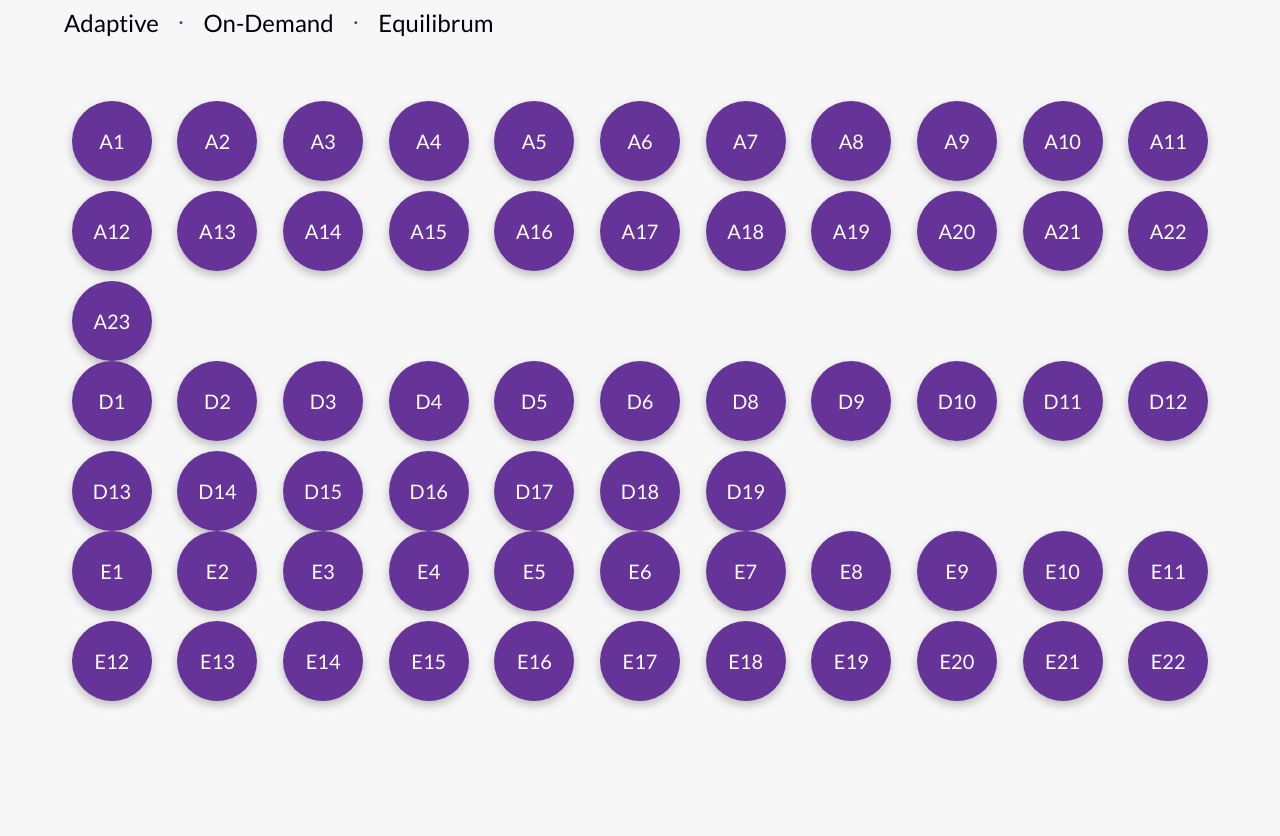
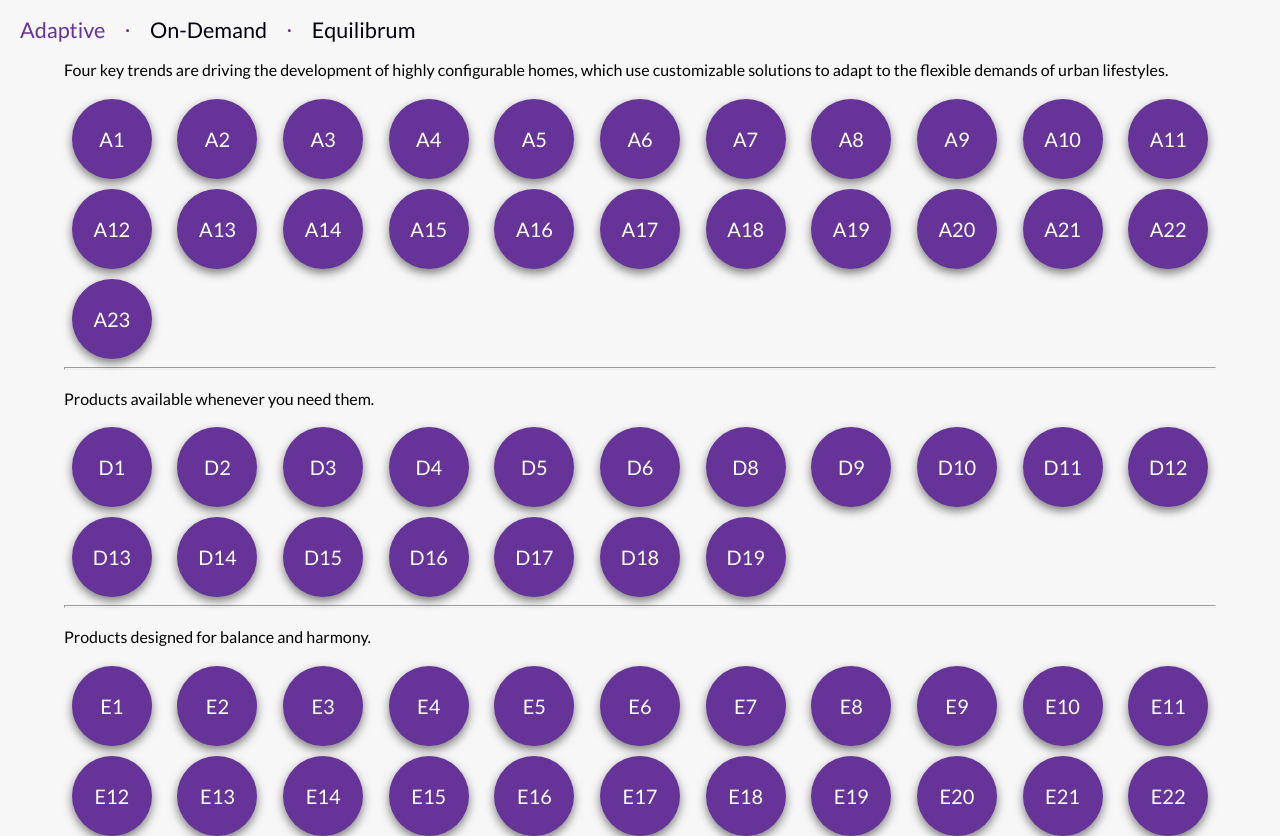
Before and after one commit to psurrena11/fohl-mobile, a website built with Vite: page index.html in a window 1280 px wide. Shown: the part 63-899 px from the top of the page. Before the commit the page ends 828 px from the top, so only its background shows below. Built offline with nearby package versions, Linux system fonts and the light colour scheme.

Commit message:
header and description updates

```diff
--- a/index.html
+++ b/index.html
@@ -30,11 +30,13 @@
 	<main>
 
 		<div id="circle-nav">
-			<a href="#adaptive">Adaptive</a>
-			<span class="bullet">&bull;</span>
-			<a href="#on-demand">On-Demand</a>
-			<span class="bullet">&bull;</span>
-			<a href="#equilibrum">Equilibrum</a>
+			<div class="category-links">
+				<a href="#adaptive" class="active">Adaptive</a>
+				<span class="bullet">&bull;</span>
+				<a href="#on-demand">On-Demand</a>
+				<span class="bullet">&bull;</span>
+				<a href="#equilibrum">Equilibrum</a>
+			</div>
 		</div>
 
 		<section id="circles">
--- a/js/layout-circles.js
+++ b/js/layout-circles.js
@@ -47,16 +47,38 @@ document.addEventListener('DOMContentLoaded', () => {
     }, {});
 
     // Define the desired order of categories for display
-    const categoryOrder = ['adaptive', 'on-demand', 'equilibrum'];
+    const categoryOrder = ['adaptive', 'on-demand', 'equilibrium'];
 
     // Generate HTML for each group in the specified order
     categoryOrder.forEach(category => {
       if (groupedData[category]) {
+
+        // --- START: ADDED LOGIC ---
+        // If the category is on-demand or equilibrium, add an <hr>
+        if (category === 'on-demand' || category === 'equilibrium') {
+          const hr = document.createElement('hr');
+          circlesContainer.appendChild(hr);
+        }
+        // --- END: ADDED LOGIC ---
+
         // Create a header for the category
-        const anchor = document.createElement('span');
-        //anchor.textContent = category.charAt(0).toUpperCase() + category.slice(1);
-        anchor.id = category.toLowerCase();
-        circlesContainer.appendChild(anchor);
+        /*
+        const header = document.createElement('h2');
+        header.textContent = category.charAt(0).toUpperCase() + category.slice(1);
+        header.className = 'category-header';
+        circlesContainer.appendChild(header);
+        */
+
+        const description = document.createElement('p');
+        if (category === 'adaptive') {
+          description.textContent = 'Four key trends are driving the development of highly configurable homes, which use customizable solutions to adapt to the flexible demands of urban lifestyles.';
+        } else if (category === 'on-demand') {
+            description.textContent = 'Products available whenever you need them.';
+        } else if (category === 'equilibrium') {
+            description.textContent = 'Products designed for balance and harmony.';
+        }
+        description.className = 'category-description';
+        circlesContainer.appendChild(description);
 
         // Create a container to hold the circles for this group
         const groupContainer = document.createElement('div');
--- a/public/data.json
+++ b/public/data.json
@@ -463,7 +463,7 @@
   {
     "id": 43,
     "exhibit-num": "e1",
-    "category": "equilibrum",
+    "category": "equilibrium",
     "title": "Click And Grow",
     "company": "clickandgrow",
     "social": "psfk.com/e1",
@@ -474,7 +474,7 @@
   {
     "id": 44,
     "exhibit-num": "e2",
-    "category": "equilibrum",
+    "category": "equilibrium",
     "title": "Pétale Lamp",
     "company": "Luceplan",
     "social": "psfk.com/e2",
@@ -485,7 +485,7 @@
   {
     "id": 45,
     "exhibit-num": "e3",
-    "category": "equilibrum",
+    "category": "equilibrium",
     "title": "Snaidero Greenhood",
     "company": "Snaidero",
     "social": "psfk.com/e3",
@@ -496,7 +496,7 @@
   {
     "id": 46,
     "exhibit-num": "e4",
-    "category": "equilibrum",
+    "category": "equilibrium",
     "title": "Koubachi Plant Monitor",
     "company": "Koubachi",
     "social": "psfk.com/e4",
@@ -507,7 +507,7 @@
   {
     "id": 47,
     "exhibit-num": "e5",
-    "category": "equilibrum",
+    "category": "equilibrium",
     "title": "Smart Body Analyzer Scale",
     "company": "Withings",
     "social": "psfk.com/e5",
@@ -518,7 +518,7 @@
   {
     "id": 48,
     "exhibit-num": "e6",
-    "category": "equilibrum",
+    "category": "equilibrium",
     "title": "Withings Pressure Monitor",
     "company": "Withings",
     "social": "psfk.com/e6",
@@ -529,7 +529,7 @@
   {
     "id": 49,
     "exhibit-num": "e7",
-    "category": "equilibrum",
+    "category": "equilibrium",
     "title": "Jawbone UP",
     "company": "Jawbone",
     "social": "psfk.com/e7",
@@ -540,7 +540,7 @@
   {
     "id": 50,
     "exhibit-num": "e8",
-    "category": "equilibrum",
+    "category": "equilibrium",
     "title": "Urbio Wall-storage System",
     "company": "Urbio",
     "social": "psfk.com/e8",
@@ -551,7 +551,7 @@
   {
     "id": 51,
     "exhibit-num": "e9",
-    "category": "equilibrum",
+    "category": "equilibrium",
     "title": "Smart Mirror",
     "company": "Mingzherpoh",
     "social": "psfk.com/e9",
@@ -562,7 +562,7 @@
   {
     "id": 52,
     "exhibit-num": "e10",
-    "category": "equilibrum",
+    "category": "equilibrium",
     "title": "EcoVéa Shower",
     "company": "Reveeco",
     "social": "psfk.com/e10",
@@ -573,7 +573,7 @@
   {
     "id": 53,
     "exhibit-num": "e11",
-    "category": "equilibrum",
+    "category": "equilibrium",
     "title": "LG Watterless Washing Machine",
     "company": "LG",
     "social": "psfk.com/e11",
@@ -584,7 +584,7 @@
   {
     "id": 54,
     "exhibit-num": "e12",
-    "category": "equilibrum",
+    "category": "equilibrium",
     "title": "Flat Coffee Table",
     "company": "Resource Furnitur",
     "social": "psfk.com/e12",
@@ -595,7 +595,7 @@
   {
     "id": 55,
     "exhibit-num": "e13",
-    "category": "equilibrum",
+    "category": "equilibrium",
     "title": "Dezibel Floor Screen",
     "company": "Zilenzio",
     "social": "psfk.com/e13",
@@ -606,7 +606,7 @@
   {
     "id": 56,
     "exhibit-num": "e14",
-    "category": "equilibrum",
+    "category": "equilibrium",
     "title": "Andrea Air Filter",
     "company": "Andrea Air",
     "social": "psfk.com/e14",
@@ -617,7 +617,7 @@
   {
     "id": 57,
     "exhibit-num": "e15",
-    "category": "equilibrum",
+    "category": "equilibrium",
     "title": "Window Socket",
     "company": "Kyuho Song / Boa Oh",
     "social": "psfk.com/e15",
@@ -628,7 +628,7 @@
   {
     "id": 58,
     "exhibit-num": "e16",
-    "category": "equilibrum",
+    "category": "equilibrium",
     "title": "AquaFarm",
     "company": "BTTR Ventures",
     "social": "psfk.com/e16",
@@ -639,7 +639,7 @@
   {
     "id": 59,
     "exhibit-num": "e17",
-    "category": "equilibrum",
+    "category": "equilibrium",
     "title": "Soma Water Filter",
     "company": "Soma",
     "social": "psfk.com/e17",
@@ -650,7 +650,7 @@
   {
     "id": 60,
     "exhibit-num": "e18",
-    "category": "equilibrum",
+    "category": "equilibrium",
     "title": "Wormery Composter",
     "company": "abgc",
     "social": "psfk.com/e18",
@@ -661,7 +661,7 @@
   {
     "id": 61,
     "exhibit-num": "e19",
-    "category": "equilibrum",
+    "category": "equilibrium",
     "title": "Mango Health App",
     "company": "Mango Health",
     "social": "psfk.com/e19",
@@ -672,7 +672,7 @@
   {
     "id": 62,
     "exhibit-num": "e20",
-    "category": "equilibrum",
+    "category": "equilibrium",
     "title": "HAPIfork",
     "company": "Hapilabs",
     "social": "psfk.com/e20",
@@ -683,7 +683,7 @@
   {
     "id": 63,
     "exhibit-num": "e21",
-    "category": "equilibrum",
+    "category": "equilibrium",
     "title": "Infinity Bench",
     "company": "Lerival",
     "social": "psfk.com/e21",
@@ -694,7 +694,7 @@
   {
     "id": 64,
     "exhibit-num": "e22",
-    "category": "equilibrum",
+    "category": "equilibrium",
     "title": "Bitponics Gardening System",
     "company": "Bitponics",
     "social": "psfk.com/e22",
--- a/scss/_base.scss
+++ b/scss/_base.scss
@@ -45,7 +45,7 @@ nav {
     display: grid;
     grid-template-columns: 1fr min-content;
     background-color: v.$light-grey;
-    border-bottom: 1px solid v.$med-grey;
+   //border-bottom: 1px solid v.$med-grey;
     height: v.$sp_xl;
     z-index: 10;
 
@@ -75,16 +75,16 @@ main {
 #circle-nav {
     position: fixed;
     top: 60px;
+    padding: v.$sp_md;
+    background-color: v.$very-light-grey;
+    z-index: 10;
+
+    .category-links {
         display: grid;
         grid-auto-flow: column;
+        grid-template-columns: max-content min-content max-content min-content;
         grid-gap: v.$sp_md;
         place-items: center;
-    background-color: v.$very-light-grey;
-    height: 50px;
-    padding: 0 0 0 5%;
-    overflow-x: auto;
-    white-space: nowrap;
-    z-index: 10;
 
         -webkit-overflow-scrolling: touch;
 
@@ -94,27 +94,39 @@ main {
 
         a {
             display: inline-block;
-        font-size: 1.5em;
+            font-size: 1.35em;
+
 
             &:hover {
                 color: v.$accent;
             }
 
-        &:active {
+            &.active {
                 color: v.$accent
             }
         }
 
         .bullet {
+            display: grid;
+            grid-auto-flow: row;
+
+
             font-size: 0.5em;
             color: v.$accent;
         }
     }
 
+    //@include m.drop-shadow($x: 0px, $y: 4px, $blur: 5px, $spread: 0px, $color: rgba(0, 0, 0, 0.03));
+
+    .scroll-shadow {
+        @include m.drop-shadow($x: 0px, $y: 4px, $blur: 5px, $spread: 0px, $color: rgba(0, 0, 0, 0.05));
+    }
+}
+
 #circles {
     z-index: -1;
-    padding: 5%;
-    margin: 100px 0 0;
+    padding: 0 5%;
+    margin: 120px 0 0;
 
     .circle-group {
         display: grid;
@@ -143,6 +155,11 @@ main {
                 // soon
             }
         }
+    }
+
+    hr {
+        height: 1px;
+        border-color: v.$light-grey;
     }
 }
 
--- a/scss/_mixins.scss
+++ b/scss/_mixins.scss
@@ -10,7 +10,7 @@
   transition: transform $time ease-in-out;
 }
 
-@mixin drop-shadow($x: 0px, $y: 4px, $blur: 10px, $spread: 0px, $color: rgba(0, 0, 0, 0.25)) {
+@mixin drop-shadow($x: 0px, $y: 4px, $blur: 10px, $spread: 0px, $color: rgba(0, 0, 0, 0.5)) {
   box-shadow: $x $y $blur $spread $color;
   -webkit-box-shadow: $x $y $blur $spread $color; // For older browsers
   -moz-box-shadow: $x $y $blur $spread $color;    // For older browsers
```
Lines whose indentation alone changed are shown as unchanged.
